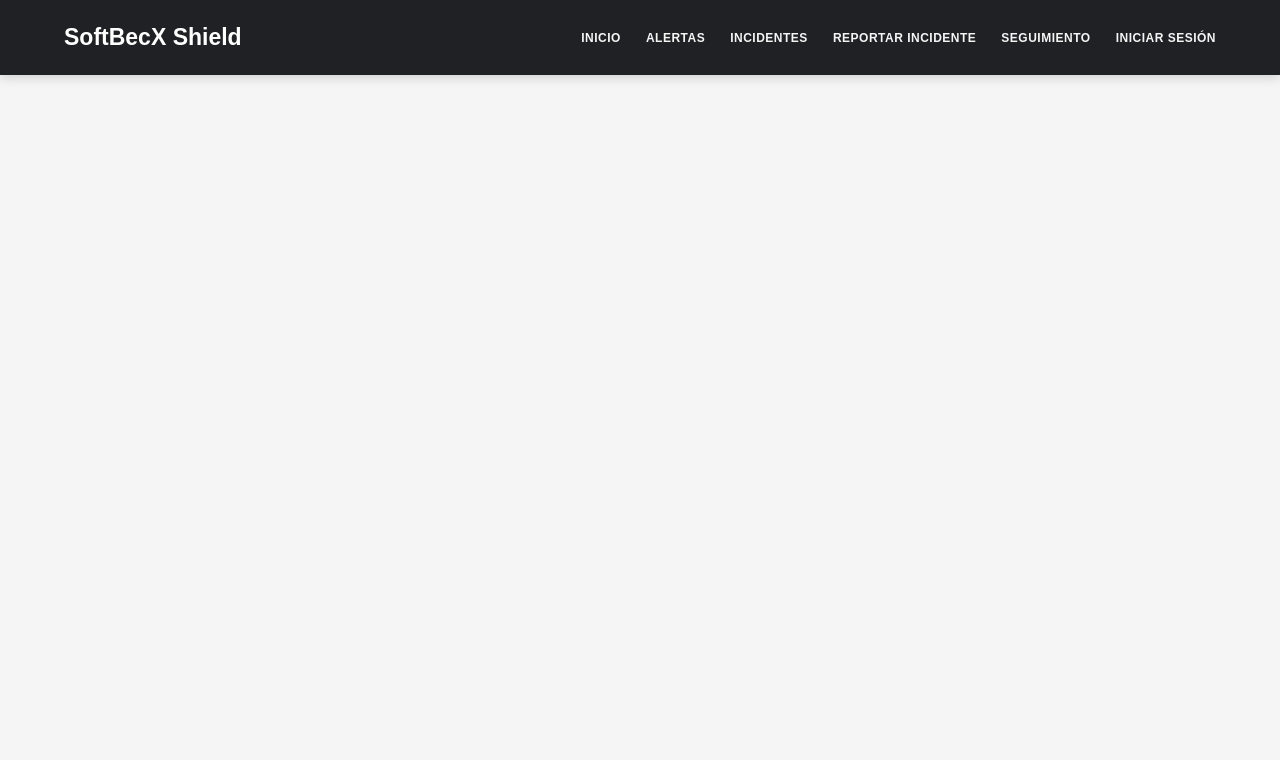
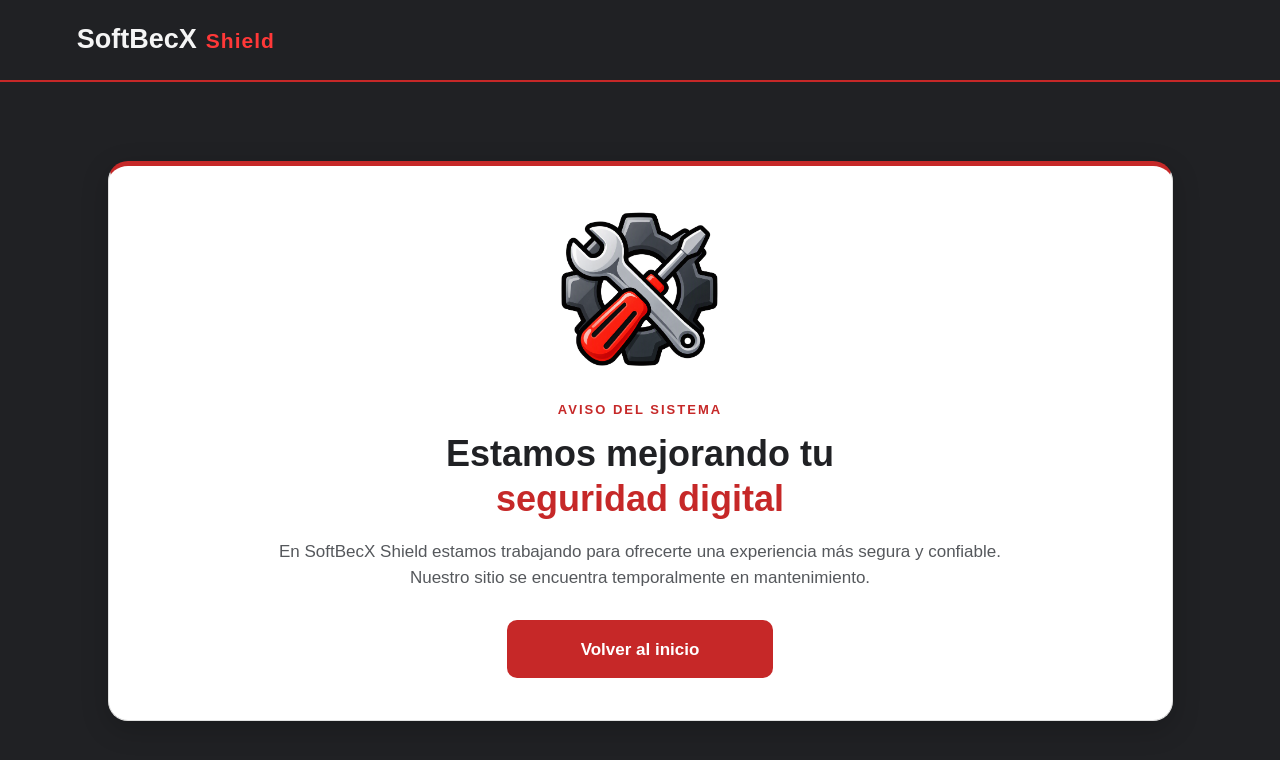
Before and after one commit to andressfbecerra/softbecx-shield-frontend, a React (Vite) app: page /mantenimiento in a window 1280 px wide. Shown: the top 760 px of the page. Built offline with nearby package versions, Linux system fonts and the light colour scheme.

Commit message:
feat(frontend): convertir pagina de mantenimiento a React

```diff
--- a/src/App.jsx
+++ b/src/App.jsx
@@ -8,6 +8,7 @@ import SeguimientoPage from './pages/SeguimientoPage'
 import LoginPage from './pages/LoginPage'
 import RegistroPage from './pages/RegistroPage'
 import RecuperarContrasenaPage from './pages/RecuperarContrasenaPage'
+import MantenimientoPage from './pages/MantenimientoPage'
 import './App.css'
 
 function obtenerSeguimientoInicial() {
@@ -87,7 +88,8 @@ function App() {
   const ocultarHeader =
     location.pathname === '/login' ||
     location.pathname === '/registro' ||
-    location.pathname === '/recuperar'
+    location.pathname === '/recuperar' ||
+    location.pathname === '/mantenimiento'
 
   return (
     <>
@@ -135,6 +137,11 @@ function App() {
           path="/recuperar"
           element={<RecuperarContrasenaPage />}
         />
+
+        <Route
+          path="/mantenimiento"
+          element={<MantenimientoPage />}
+        />
       </Routes>
     </>
   )
--- /dev/null
+++ b/src/pages/Mantenimiento.css
@@ -0,0 +1,223 @@
+
+.pagina-mantenimiento {
+  display: flex;
+  flex-direction: column;
+  min-height: 100vh;
+  min-height: 100dvh;
+  margin: 0;
+  font-family: Arial, Helvetica, sans-serif;
+  background: #202124;
+  color: #202124;
+  line-height: 1.5;
+}
+
+.encabezado-mantenimiento {
+  display: flex;
+  align-items: center;
+  min-height: 82px;
+  padding: 14px 6%;
+  background: #202124;
+  border-bottom: 2px solid #C62828;
+}
+
+.marca-mantenimiento {
+  display: inline-flex;
+  align-items: center;
+  color: #F5F5F5;
+  text-decoration: none;
+  white-space: nowrap;
+}
+
+.marca-texto-mantenimiento {
+  display: flex;
+  flex-direction: row;
+  align-items: baseline;
+  gap: 9px;
+  line-height: 1.15;
+}
+
+.marca-texto-mantenimiento strong {
+  color: #F5F5F5;
+  font-size: 27px;
+  font-weight: bold;
+}
+
+.marca-texto-mantenimiento > span {
+  color: #FF3838;
+  font-size: 21px;
+  font-weight: bold;
+  letter-spacing: 1px;
+}
+
+.contenido-mantenimiento {
+  display: flex;
+  flex: 1;
+  align-items: center;
+  justify-content: center;
+  padding: 30px 24px;
+}
+
+.tarjeta-mantenimiento {
+  width: 100%;
+  max-width: 1065px;
+  padding: 36px 48px 42px;
+  text-align: center;
+  background: #FFFFFF;
+  border: 1px solid #E1E1E1;
+  border-top: 5px solid #C62828;
+  border-radius: 20px;
+  box-shadow: 0 8px 28px rgba(0, 0, 0, 0.2);
+}
+
+.ilustracion-mantenimiento {
+  display: flex;
+  align-items: center;
+  justify-content: center;
+  width: 180px;
+  height: 180px;
+  margin: 0 auto 18px;
+}
+
+.ilustracion-mantenimiento img {
+  display: block;
+  width: 100%;
+  height: 100%;
+  object-fit: contain;
+}
+
+.etiqueta-mantenimiento {
+  margin: 0 0 12px;
+  color: #C62828;
+  font-size: 13px;
+  font-weight: bold;
+  letter-spacing: 2px;
+}
+
+.tarjeta-mantenimiento h1 {
+  max-width: 650px;
+  margin: 0 auto 18px;
+  color: #202124;
+  font-size: 36px;
+  line-height: 1.25;
+}
+
+.tarjeta-mantenimiento h1 span {
+  display: block;
+  color: #C62828;
+}
+
+.descripcion-mantenimiento {
+  max-width: 750px;
+  margin: 0 auto 30px;
+  color: #55585C;
+  font-size: 17px;
+}
+
+.boton-inicio-mantenimiento {
+  display: flex;
+  align-items: center;
+  justify-content: center;
+  width: 266px;
+  min-height: 58px;
+  margin: 0 auto;
+  padding: 15px 24px;
+  background: #C62828;
+  color: #FFFFFF;
+  border-radius: 10px;
+  text-align: center;
+  text-decoration: none;
+  font-size: 17px;
+  font-weight: bold;
+  transition: background 0.2s ease;
+}
+
+.boton-inicio-mantenimiento:hover {
+  background: #A61F1F;
+}
+
+.boton-inicio-mantenimiento:focus-visible,
+.marca-mantenimiento:focus-visible {
+  outline: 3px solid #C62828;
+  outline-offset: 4px;
+}
+
+@media (max-width: 600px) {
+  .encabezado-mantenimiento {
+    min-height: 72px;
+    padding: 12px 20px;
+  }
+
+  .marca-texto-mantenimiento {
+    gap: 7px;
+  }
+
+  .marca-texto-mantenimiento strong {
+    font-size: 21px;
+  }
+
+  .marca-texto-mantenimiento > span {
+    font-size: 17px;
+  }
+
+  .contenido-mantenimiento {
+    padding: 24px 16px;
+  }
+
+  .tarjeta-mantenimiento {
+    padding: 28px 20px 32px;
+    border-radius: 14px;
+  }
+
+  .ilustracion-mantenimiento {
+    width: 145px;
+    height: 145px;
+    margin-bottom: 16px;
+  }
+
+  .tarjeta-mantenimiento h1 {
+    font-size: 28px;
+  }
+
+  .descripcion-mantenimiento {
+    margin-bottom: 24px;
+    font-size: 15px;
+  }
+
+  .boton-inicio-mantenimiento {
+    width: 100%;
+    min-height: 52px;
+  }
+}
+
+@media (max-height: 750px) and (min-width: 601px) {
+  .contenido-mantenimiento {
+    padding-top: 16px;
+    padding-bottom: 16px;
+  }
+
+  .tarjeta-mantenimiento {
+    padding-top: 20px;
+    padding-bottom: 24px;
+  }
+
+  .ilustracion-mantenimiento {
+    width: 125px;
+    height: 125px;
+    margin-bottom: 10px;
+  }
+
+  .tarjeta-mantenimiento h1 {
+    margin-bottom: 12px;
+    font-size: 32px;
+  }
+
+  .descripcion-mantenimiento {
+    margin-bottom: 20px;
+  }
+}
+
+@media (prefers-reduced-motion: reduce) {
+  .boton-inicio-mantenimiento {
+    transition: none;
+  }
+}
--- /dev/null
+++ b/src/pages/MantenimientoPage.jsx
@@ -0,0 +1,54 @@
+
+import { Link } from 'react-router-dom'
+import './Mantenimiento.css'
+
+function MantenimientoPage() {
+  return (
+    <div className="pagina-mantenimiento">
+      <header className="encabezado-mantenimiento">
+        <Link
+          className="marca-mantenimiento"
+          to="/"
+          aria-label="Volver al inicio de SoftBecX Shield"
+        >
+          <span className="marca-texto-mantenimiento">
+            <strong>SoftBecX</strong>
+            <span>Shield</span>
+          </span>
+        </Link>
+      </header>
+
+      <main className="contenido-mantenimiento">
+        <section className="tarjeta-mantenimiento">
+          <div className="ilustracion-mantenimiento">
+            <img
+              src="/img/mantenimiento.png"
+              alt="Ilustración de mantenimiento de SoftBecX Shield"
+            />
+          </div>
+
+          <p className="etiqueta-mantenimiento">
+            AVISO DEL SISTEMA
+          </p>
+
+          <h1>
+            Estamos mejorando tu
+            <span>seguridad digital</span>
+          </h1>
+
+          <p className="descripcion-mantenimiento">
+            En SoftBecX Shield estamos trabajando para ofrecerte
+            una experiencia más segura y confiable. Nuestro sitio
+            se encuentra temporalmente en mantenimiento.
+          </p>
+
+          <Link className="boton-inicio-mantenimiento" to="/">
+            Volver al inicio
+          </Link>
+        </section>
+      </main>
+    </div>
+  )
+}
+
+export default MantenimientoPage
```
Also changed, not shown: public/img/mantenimiento.png (added).
